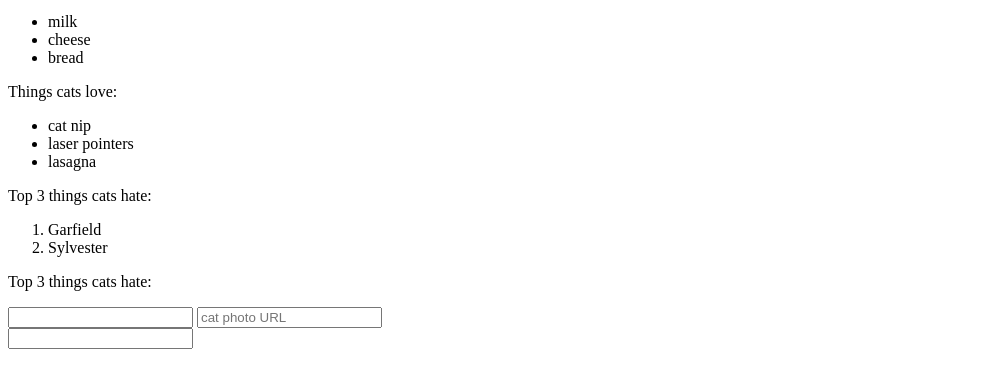
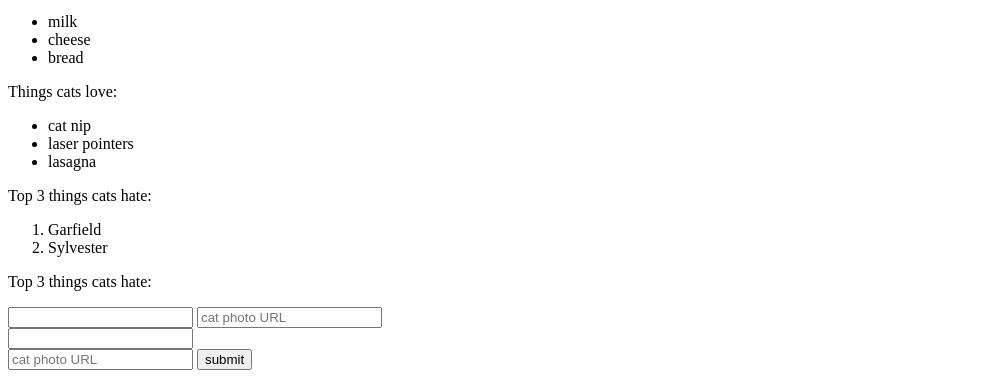
Before and after one commit to Ayancedcoss/HANDS-ON-PRACTICE, a plain HTML site: page index.html in a window 1280 px wide. Shown: the part 1918-2296 px from the top of the page, without its empty margins (0-1000 px from the left). Before the commit the page ends 2275 px from the top, so only its background shows below. Drawn offline with Linux system fonts and the light colour scheme.

Commit message:
commit-16

```diff
--- a/index.html
+++ b/index.html
@@ -119,6 +119,13 @@
 <form action="https://www.freecatphotoapp.com/submit-cat-photo">
     <input>
 </form>
+<!-- Add a Submit Button to a Form -->
+
+<form action="https://www.freecatphotoapp.com/submit-cat-photo">
+    <input type="text" placeholder="cat photo URL">
+    <button type="submit">submit</button>
+  </form>
+
 
 
 
```
